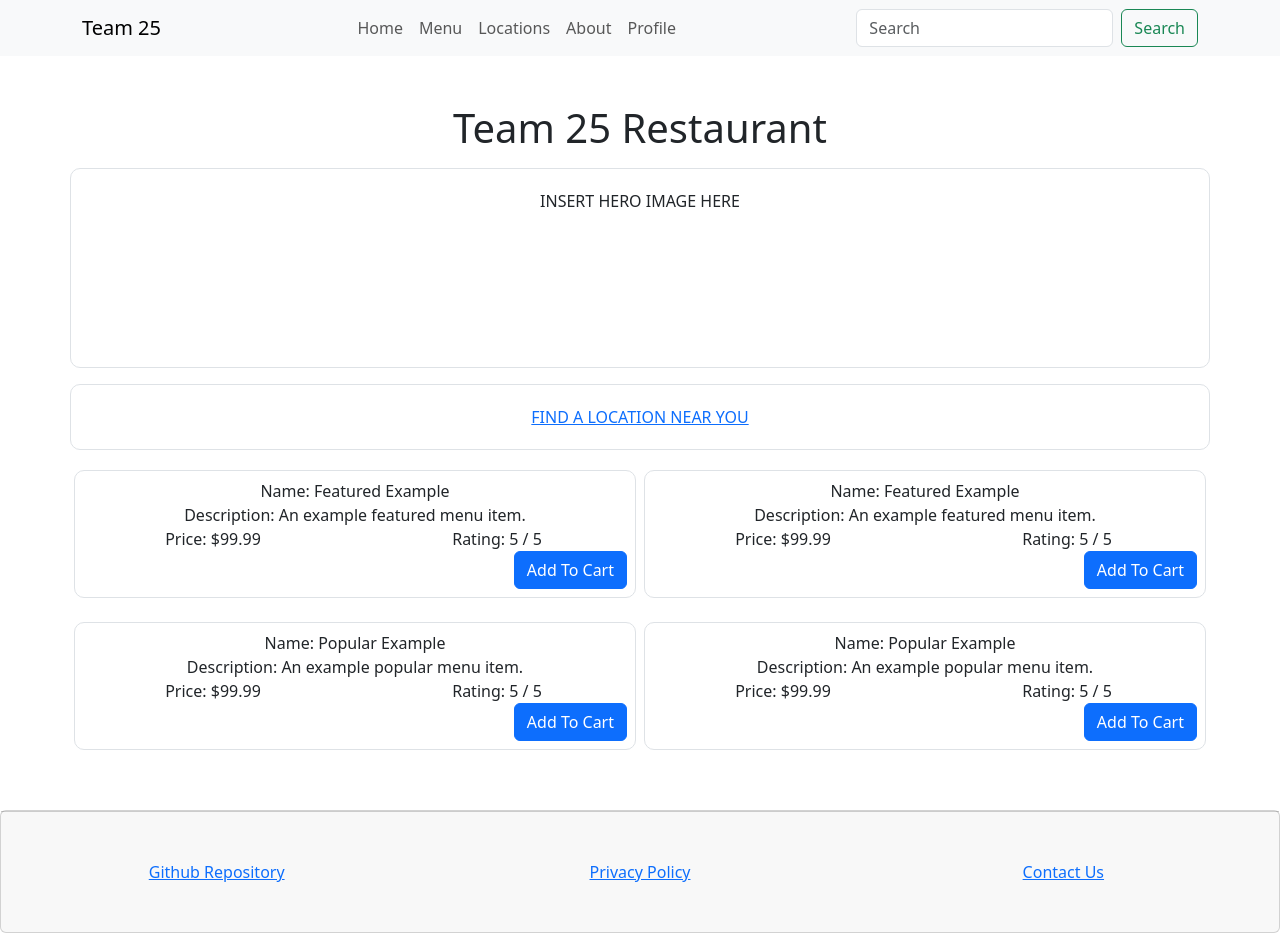
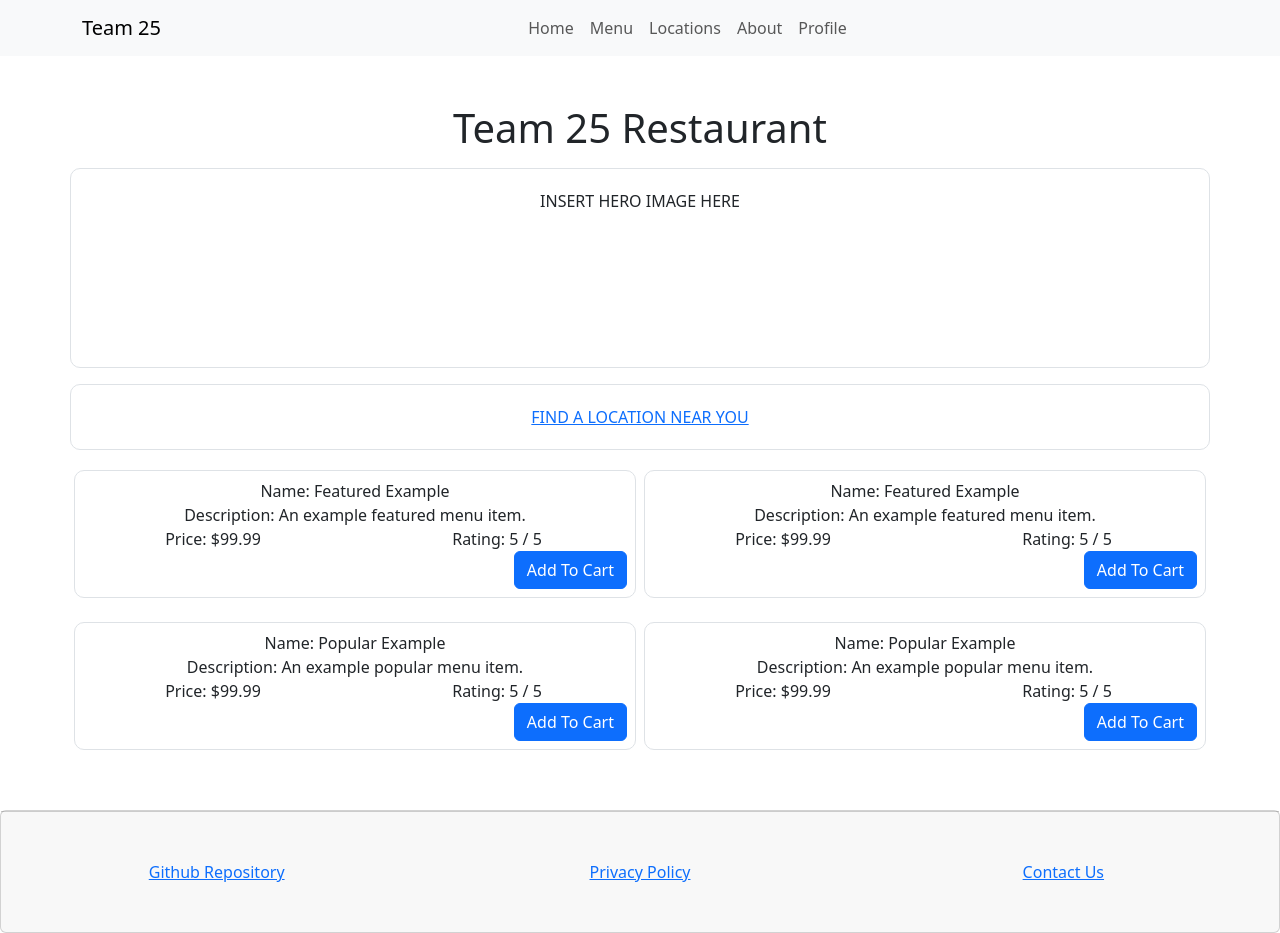
Before and after one commit to chingu-voyages/v50-tier3-team-25, a React (Vite) app in the folder front/: page / in a window 1280 px wide. Built offline with nearby package versions, Linux system fonts and the light colour scheme.

Commit message:
removed search bar

```diff
--- a/front/src/NavBar.jsx
+++ b/front/src/NavBar.jsx
@@ -15,15 +15,7 @@ const NavBar = () => {
                         <Nav.Link href="/about">About</Nav.Link>
                         <Nav.Link href="#profile">Profile</Nav.Link>
                     </Nav>
-                    <Form className="d-flex">
-                        <Form.Control
-                            type="search"
-                            placeholder="Search"
-                            className="me-2"
-                            aria-label="Search"
-                        />
-                        <Button variant="outline-success">Search</Button>
-                    </Form>
+
                 </Navbar.Collapse>
             </Container>
         </Navbar>
```
